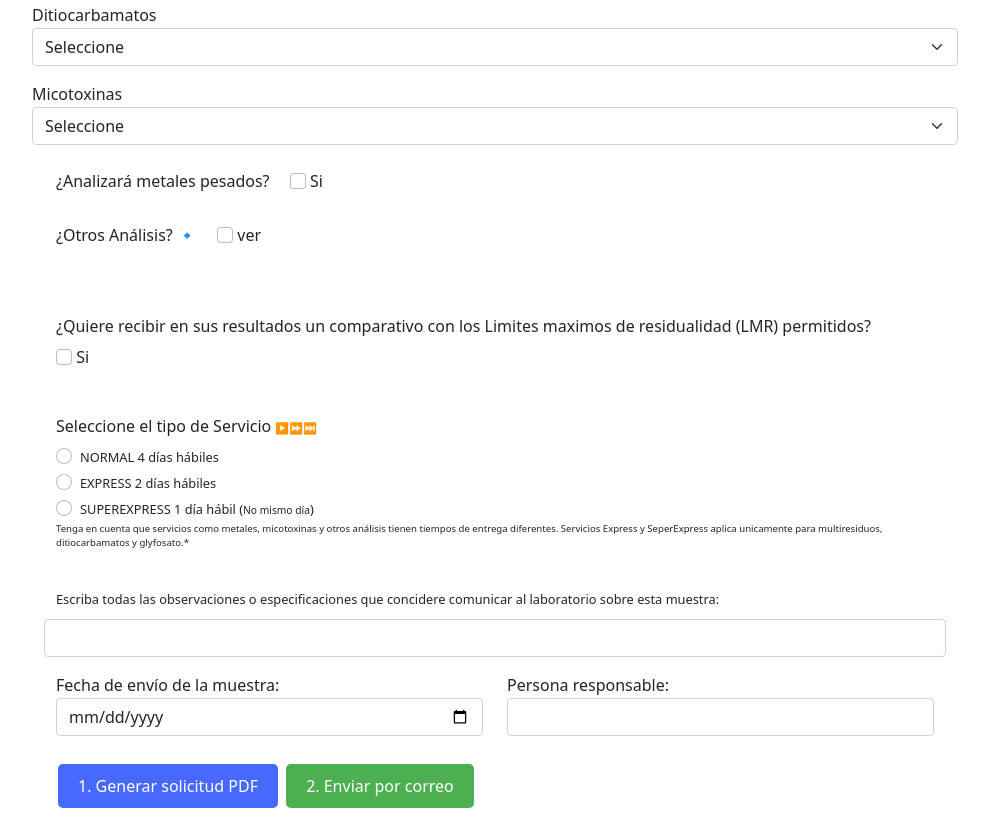
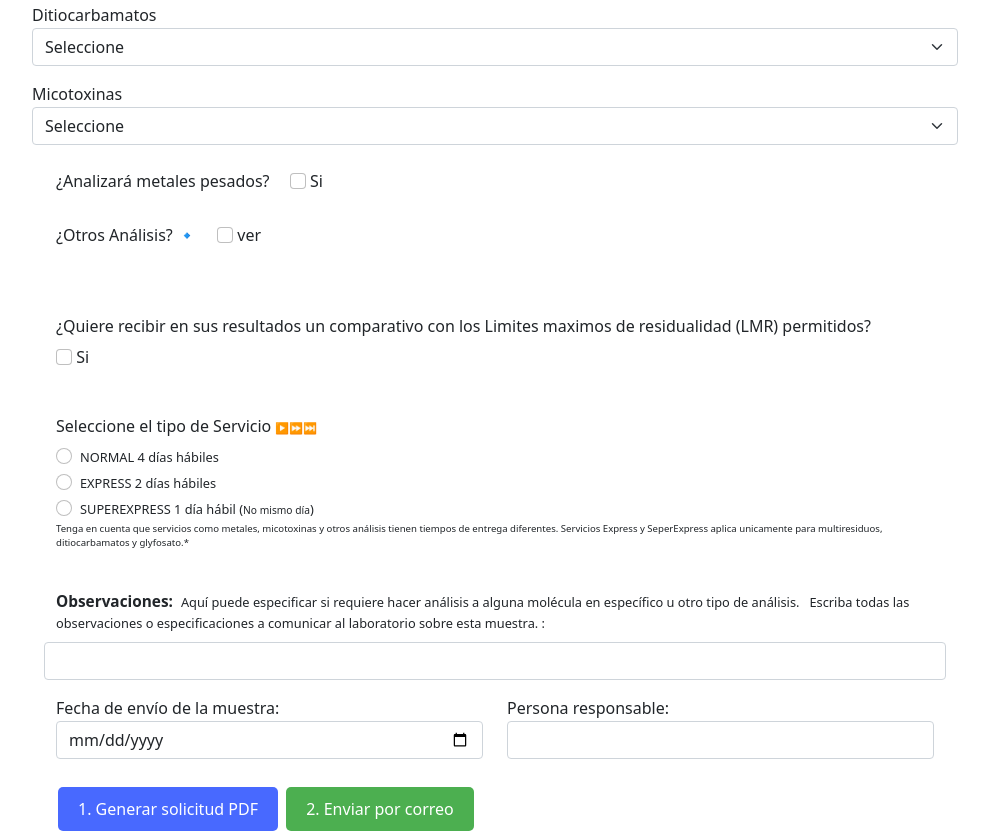
Before and after one commit to luzromeros/FormularioCeimic, a plain HTML site: page index.html in a window 1280 px wide. Shown: the part 1366-2201 px from the top of the page, without its empty margins (145-1134 px from the left). Before the commit the page ends 2178 px from the top, so only its background shows below. Drawn offline with nearby package versions, Linux system fonts and the light colour scheme.

Commit message:
Formulario Ceimic digital f

```diff
--- a/index.html
+++ b/index.html
@@ -708,7 +708,8 @@
                                         <br/>
 
                                         <p class="minimize-space" style="font-size: 0.8em;">
-                                        Escriba todas las observaciones o especificaciones que concidere comunicar al laboratorio sobre esta muestra:
+                                            <strong><span style="font-size: 1.2em;">Observaciones:   </span></strong>
+                                            Aquí puede especificar si requiere hacer análisis a alguna molécula en específico u otro tipo de análisis.    Escriba todas las observaciones o especificaciones a comunicar al laboratorio sobre esta muestra. :
                                          </p>
                                     <div class="row  col-md-13">
                                         <label for="anotaciones"class="form-label "></label>
```
